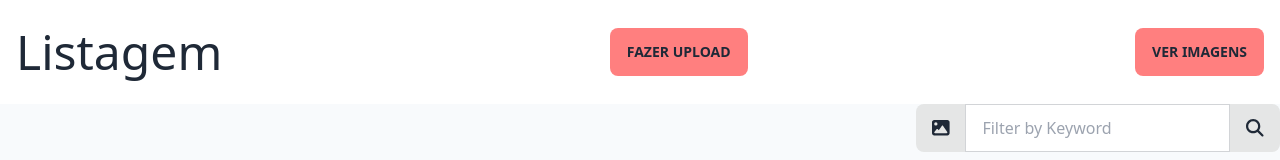
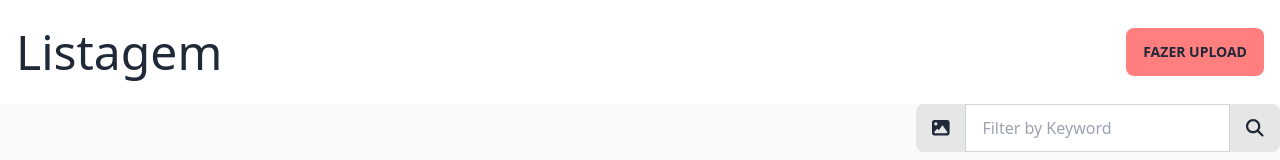
Before and after one commit to EdiigLeonardo/girls-proxy-tailwind-angular, an Angular app in the folder assessment/: page /images in a window 1280 px wide. Shown: the top 160 px of the page. Built offline with nearby package versions, Linux system fonts and the light colour scheme.

Commit message:
add, nav  toogle

```diff
--- a/assessment/src/app/components/nav/nav.component.html
+++ b/assessment/src/app/components/nav/nav.component.html
@@ -1,9 +1,9 @@
-<div class="nav_header">
+<div class="nav_header" ngClass="this.shadow ? shadow-sm : flex">
   <h1>Listagem</h1>
-  <span class="btn btn-ghost bg-[#ff000080]">
+  <span *ngIf="this.isImage" class="btn btn-ghost bg-[#ff000080]" (click)="toggleIsImage()">
     <a routerLink="upload">Fazer Upload</a>
   </span>
-  <span class="btn btn-ghost bg-[#ff000080]">
+  <span *ngIf="!this.isImage" class="btn btn-ghost bg-[#ff000080]" (click)="toggleIsImage()">
     <a routerLink="images">Ver Imagens</a>
   </span>
 </div>
--- a/assessment/src/app/components/nav/nav.component.ts
+++ b/assessment/src/app/components/nav/nav.component.ts
@@ -12,9 +12,14 @@ export class NavComponent {
   shadow: boolean = false;
   navBg: string = 'white';
   linkColor: string = '#1f2937';
+  isImage: boolean = true;
 
   handleNav() {
     this.nav = !this.nav;
+  }
+
+  toggleIsImage(): boolean{
+    return this.isImage = !this.isImage;
   }
 
   ngOnInit() {
--- a/assessment/src/app/pages/images/images.component.scss
+++ b/assessment/src/app/pages/images/images.component.scss
@@ -12,8 +12,8 @@
     }
     .card_container{
         display: grid;
-        grid-template-columns: repeat(3, calc(100% / 3));
-        padding: 1rem;
+        grid-template-columns: repeat(4, calc(100% / 4));
+        padding: 1.2rem;
         gap: 0.4rem;
 
         .card_image{
--- a/assessment/src/app/pages/upload/upload.component.ts
+++ b/assessment/src/app/pages/upload/upload.component.ts
@@ -9,6 +9,7 @@ import { FormBuilder, FormGroup, Validators, FormArray } from '@angular/forms';
 export class UploadComponent {
   previewSafeUrl: any;
   uploadForm: FormGroup;
+  formData: any[] = [];
   constructor(private fb: FormBuilder ) {
     this.uploadForm = this.fb.group({
       title: ['', Validators.required],
@@ -27,7 +28,8 @@ export class UploadComponent {
       for (const controlName of formControls) {
         const control = this.uploadForm.get(controlName);
         if (control) {
-          console.log('FormData:', controlName, control.value);
+          this.formData.push({controlName: control.value})
+          console.log(controlName, control.value, this.formData);
         }
       }
     } else {
```
